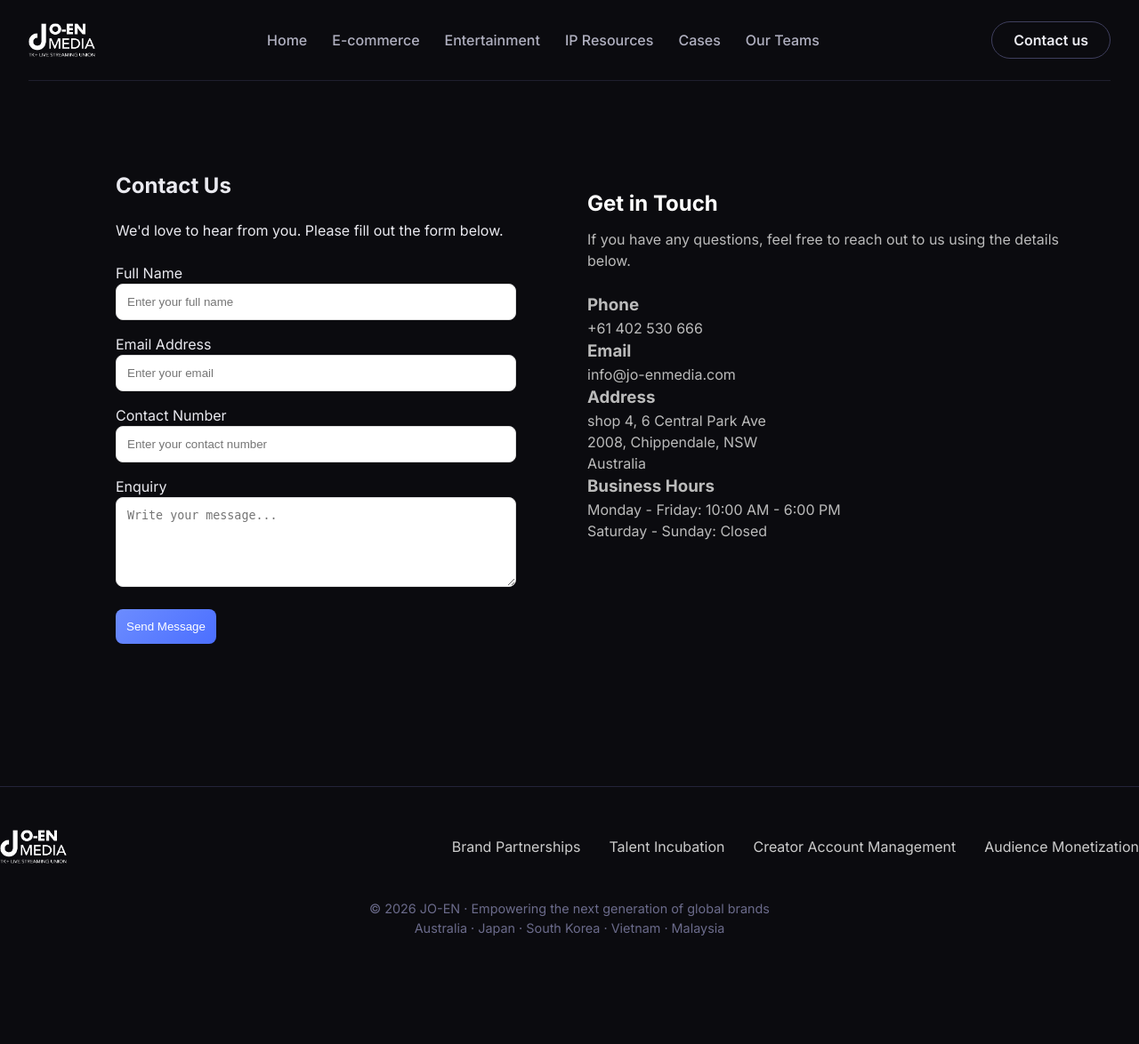
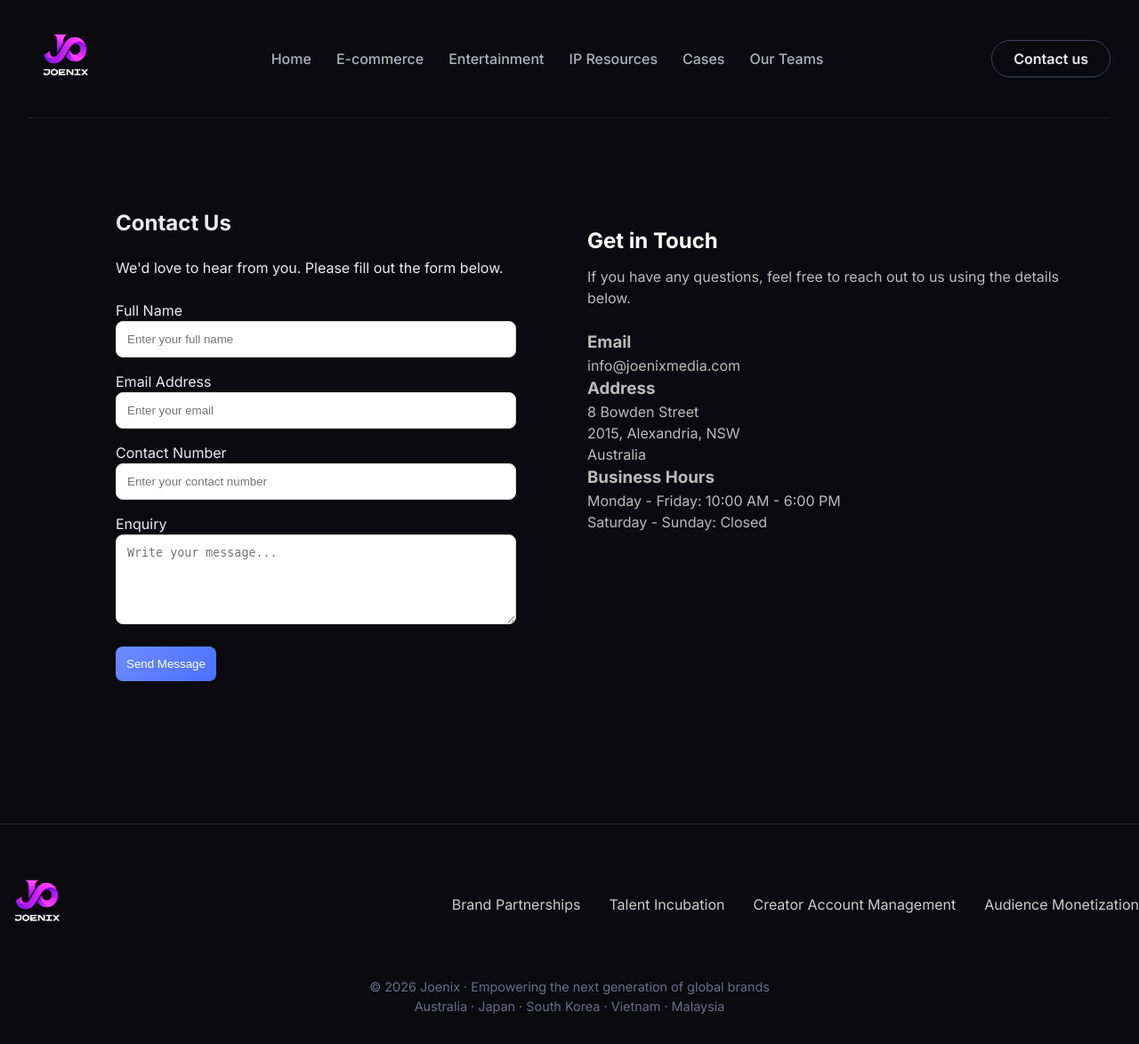
Before and after one commit to LinshanXiao/Jo-enix, a Flask app: page /contact in a window 1280 px wide. Shown: the whole page at 89% size. Before the commit the page ends 1052 px from the top, so only its background shows below. Run offline with Flask 3, Linux system fonts and the light colour scheme.

Commit message:
change logo

```diff
--- a/app/static/base.css
+++ b/app/static/base.css
@@ -50,10 +50,10 @@ body {
 }
 
 .logo img {
-    height: 38px;
+    height: 84px;
     width: auto;
     display: block;
-    filter: brightness(0) invert(1);
+    filter: none;
 }
 
 .logo:hover img {
--- a/app/templates/base.html
+++ b/app/templates/base.html
@@ -3,7 +3,7 @@
 <head>
     <meta charset="UTF-8">
     <meta name="viewport" content="width=device-width, initial-scale=1.0">
-    <title>{% block title %} JO-EN Media · E-commerce & Entertainment Ecosystem{% endblock %}</title>
+    <title>{% block title %} Joenix Media · E-commerce & Entertainment Ecosystem{% endblock %}</title>
     <link rel="stylesheet" href="{{ url_for('static', filename='base.css') }}">
     <link rel="preconnect" href="https://fonts.googleapis.com">
     <link rel="preconnect" href="https://fonts.gstatic.com" crossorigin>
@@ -15,7 +15,7 @@
 <div class="container">
     <div class="navbar">
         <a href="{{ url_for('home') }}" class="logo">
-            <img src="{{ url_for('static', filename='images/joen.png') }}" alt="JO-EN Media Logo">
+            <img src="{{ url_for('static', filename='images/joenix.png') }}" alt="JO-EN Media Logo">
         </a>
         <div class="nav-links">
             <a href="{{ url_for('home') }}">Home</a>
@@ -35,7 +35,7 @@
 <div class="container footer">
     <div class="footer-links">
         <a href="{{ url_for('home') }}" class="logo">
-            <img src="{{ url_for('static', filename='images/joen.png') }}" alt="JO-EN Media Logo">
+            <img src="{{ url_for('static', filename='images/joenix.png') }}" alt="Joenix Media Logo">
         </a>
 
         <div style="display: flex; gap: 32px; flex-wrap: wrap;">
@@ -47,7 +47,7 @@
     </div>
 
     <div class="copyright">
-        © 2026 JO-EN · Empowering the next generation of global brands<br>
+        © 2026 Joenix · Empowering the next generation of global brands<br>
         Australia · Japan · South Korea · Vietnam · Malaysia
     </div>
 </div>
--- a/app/templates/contact.html
+++ b/app/templates/contact.html
@@ -60,21 +60,18 @@
             </p>
             <br>
 
-            <div class="info-item">
-                <h3> Phone</h3>
-                <p>+61 402 530 666</p>
-            </div>
+
 
             <div class="info-item">
                 <h3> Email</h3>
-                <p>info@jo-enmedia.com</p>
+                <p>info@joenixmedia.com</p>
             </div>
 
             <div class="info-item">
                 <h3> Address</h3>
                 <p>
-                    shop 4, 6 Central Park Ave<br>
-                    2008, Chippendale, NSW<br>
+                    8 Bowden Street<br>
+                    2015, Alexandria, NSW<br>
                     Australia
                 </p>
             </div>
--- a/app/templates/entertainment.html
+++ b/app/templates/entertainment.html
@@ -53,7 +53,7 @@
 <div class="container">
     <section class="highlight-panel">
         <div class="section-heading center-heading">
-            <p class="section-label">JO-EN Advantage</p>
+            <p class="section-label">Joenix Advantage</p>
             <h2 class="section-title-main">
                 Content × Talent × <span class="accent-glow">Influence</span>
             </h2>
--- a/app/templates/home.html
+++ b/app/templates/home.html
@@ -44,7 +44,7 @@
     <section class="about-section-pro">
         <div class="about-header">
             <div class="about-label">About Us</div>
-            <h2 class="about-title-pro">About JO-EN</h2>
+            <h2 class="about-title-pro">About Joneix</h2>
         </div>
 
         <div class="about-main">
@@ -57,7 +57,7 @@
                 </p>
 
                 <p class="about-paragraph">
-                    JO-EN has established operational entities in Australia, Japan, South Korea,
+                    Joenix has established operational entities in Australia, Japan, South Korea,
                     Vietnam, and Malaysia, supported by mature local supply chains, experienced
                     operating teams, and strong channel resources.
                 </p>
--- a/app/templates/team.html
+++ b/app/templates/team.html
@@ -26,7 +26,7 @@
 
                 <div class="highlight-card">
                     <span class="highlight-line"></span>
-                    <p>At JO-EN Media, we combine expertise and creativity to drive sustainable growth.</p>
+                    <p>At Joenix Media, we combine expertise and creativity to drive sustainable growth.</p>
                 </div>
             </div>
         </div>
@@ -60,7 +60,7 @@
     <div class="container">
 
         <div class="recruit-header">
-            <p class="section-label">Join JO-EN</p>
+            <p class="section-label">Join Joenix </p>
             <h2>Build With Us</h2>
             <p class="recruit-sub">
                 We are looking for creative, strategic, and digitally minded talent to grow together with our cross-border media ecosystem.
@@ -89,7 +89,7 @@
 
         <div class="apply-box">
             <p class="apply-label">Apply Now</p>
-            <a href="mailto:hr@jo-enmedia.com">info@jo-enmedia.com</a>
+            <a href="mailto:hr@jo-enmedia.com">info@joenixmedia.com</a>
         </div>
 
     </div>
```
Also changed, not shown: app/templates/ecommerce.html (+4 -4 lines), README.md, app/static/images/joenix.png (added), 4 other files.
